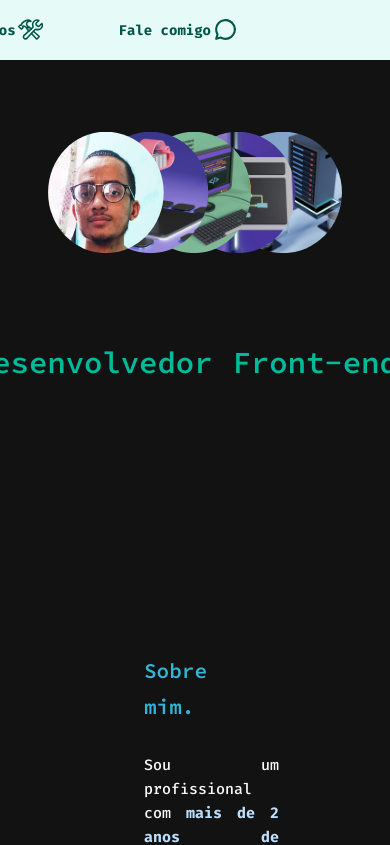
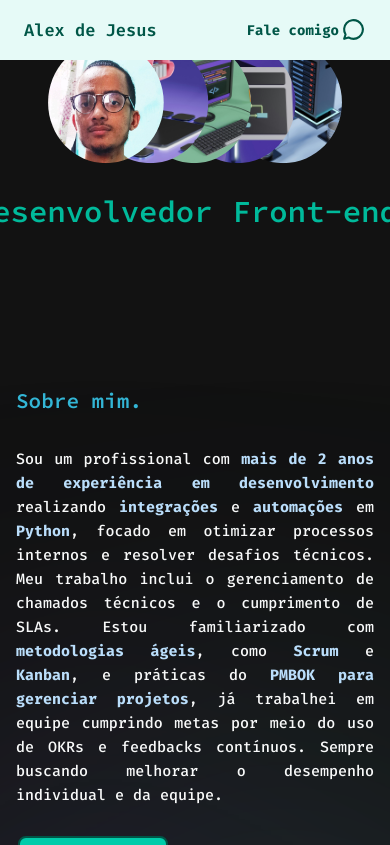
Before and after one commit to AlexdeJesusFS/portfolio, a React (Create React App) app in the folder portfolio/: page / in a window 390 px wide. Shown: the top 845 px of the page. Built offline with nearby package versions, Linux system fonts and the light colour scheme.

Commit message:
theme.ts atualizado: novos valores para breakpoints.

```diff
--- a/portfolio/src/theme/theme.ts
+++ b/portfolio/src/theme/theme.ts
@@ -107,9 +107,9 @@ const theme: DefaultTheme = {
     },
   },
   breakpoints: {
-    mobile: "320px",
+    mobile: "767px",
     tablet: "768px",
-    desktop: "1024px",
+    desktop: "990px",
   },
 };
 
```
